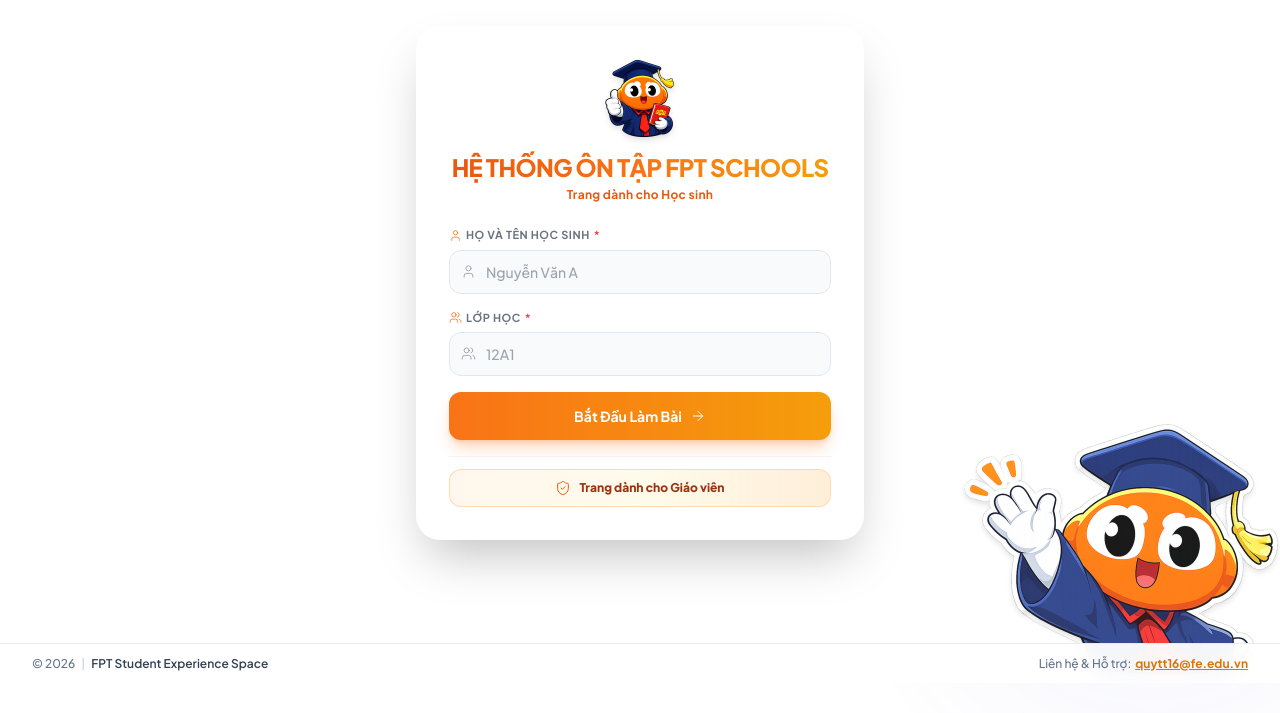
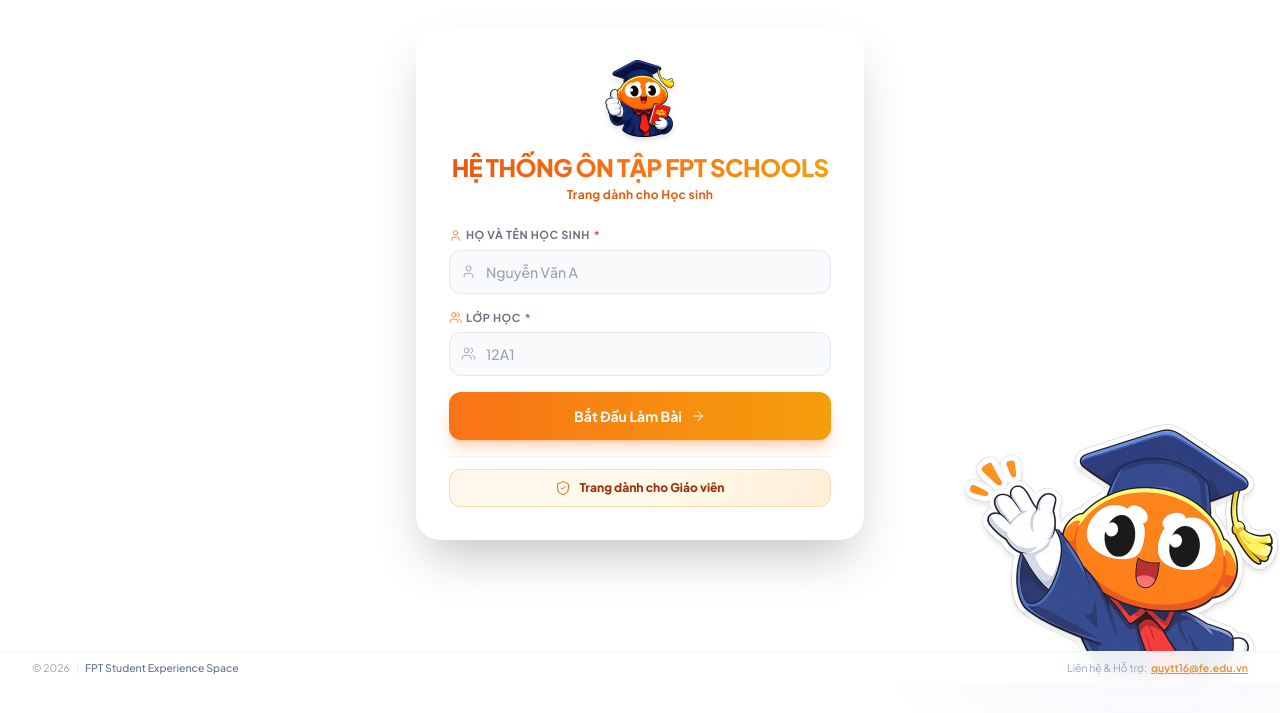
Before and after one commit to tranthienquy/studyEnglishApp, a React (Vite) app: page / in a window 1280 px wide. Shown: the part 117-830 px from the top of the page. Built offline with nearby package versions, Linux system fonts and the light colour scheme; no server answers.

Commit message:
style: reduce footer text size to 10.5px and lighten color to silver/slate-400

```diff
--- a/src/components/ui/Footer.jsx
+++ b/src/components/ui/Footer.jsx
@@ -2,17 +2,17 @@ import React from 'react';
 
 export default function Footer() {
   return (
-    <footer className="fixed bottom-0 left-0 right-0 z-40 w-full h-10 bg-white/95 backdrop-blur-md border-t border-slate-200/80 shadow-2xs px-4 sm:px-8 flex items-center justify-between text-xs text-slate-500 font-medium select-none">
+    <footer className="fixed bottom-0 left-0 right-0 z-40 w-full h-8 bg-white/90 backdrop-blur-md border-t border-slate-100 shadow-2xs px-4 sm:px-8 flex items-center justify-between text-[10.5px] text-slate-400 font-normal select-none">
       <div className="flex items-center gap-1.5">
         <span>© 2026</span>
-        <span className="text-slate-300">|</span>
-        <span className="font-semibold text-slate-700">FPT Student Experience Space</span>
+        <span className="text-slate-200">|</span>
+        <span className="font-medium text-slate-500">FPT Student Experience Space</span>
       </div>
       <div className="flex items-center gap-1">
         <span>Liên hệ &amp; Hỗ trợ:</span>
         <a
           href="mailto:quytt16@fe.edu.vn"
-          className="text-amber-600 hover:text-amber-700 font-bold underline transition-colors"
+          className="text-amber-600/80 hover:text-amber-600 font-semibold underline transition-colors"
         >
           quytt16@fe.edu.vn
         </a>
```
